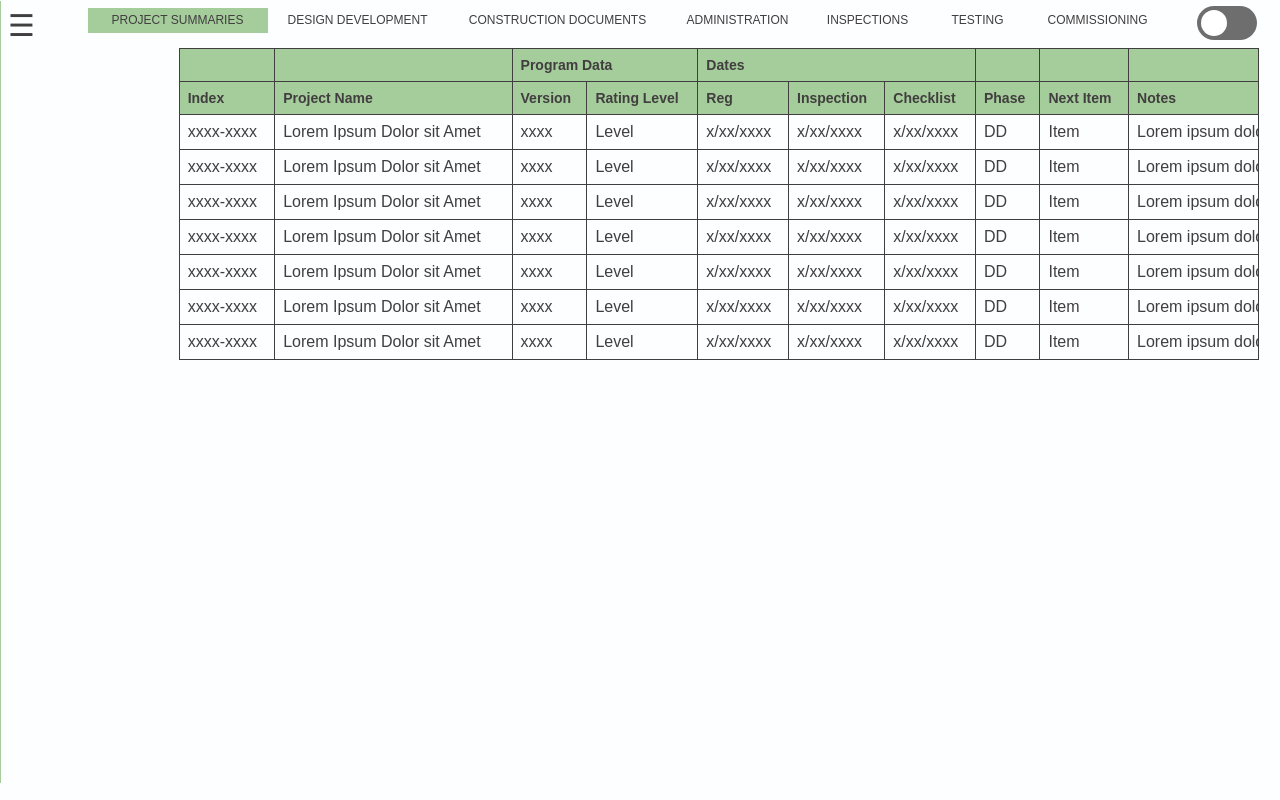
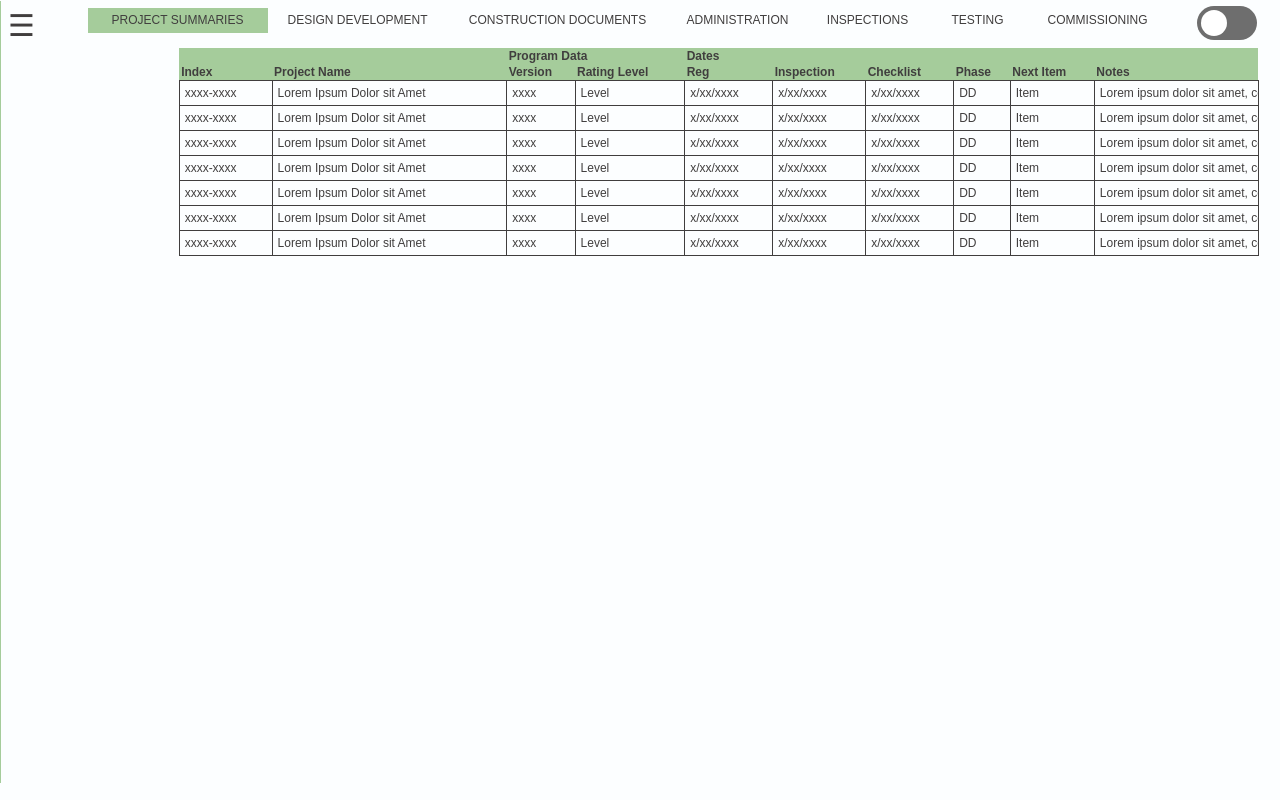
Before and after one commit to beeconsulting/beeconsulting, a plain HTML site: page LEED.html in a window 1280 px wide. Drawn offline with Linux system fonts and the light colour scheme.

Commit message:
Update styles.css

```diff
--- a/styles.css
+++ b/styles.css
@@ -285,6 +285,7 @@ input:checked + .slider:before {
 }
 
 table {
+  font-size: 12px;
   outline: 0px solid transparent;
   text-align: center;
   margin-top: 15px;
@@ -294,18 +295,18 @@ table {
 }
 
 td, th {
-  border: 1px solid var(--font-color);
   text-align: left;
-  padding: 8px;
 }
 
 td {
+  border: 1px solid var(--font-color);
   white-space: nowrap;
   max-height: 40px;
+  padding: 5px;
 }
 
 th {
-  font-size: 14px;
+  padding-left: 2px;
   background-color: var(--color-accent);
   color: var(--font-color);
   }
@@ -316,7 +317,6 @@ th {
 }
 
 .description:hover {
-  margin-top: -20px;
   padding: 8px;
   color: var(--font-color);
   height: fit-content;
```
